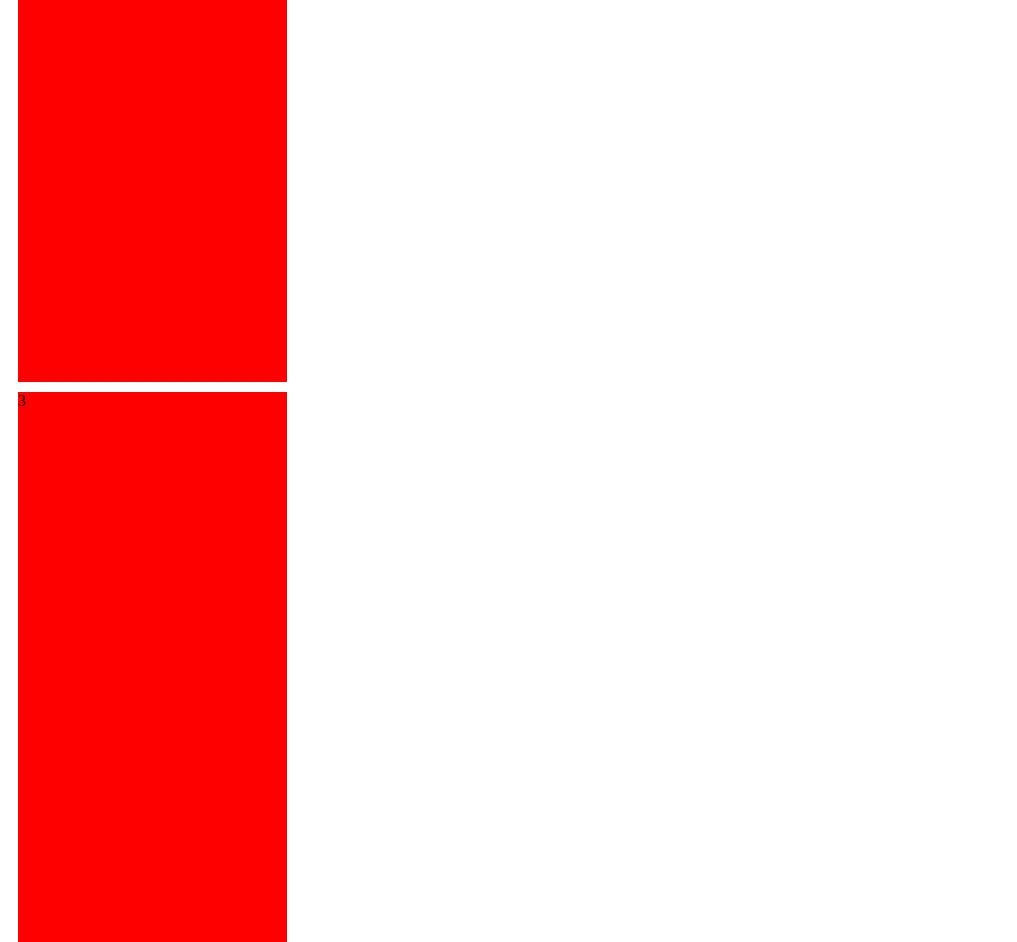
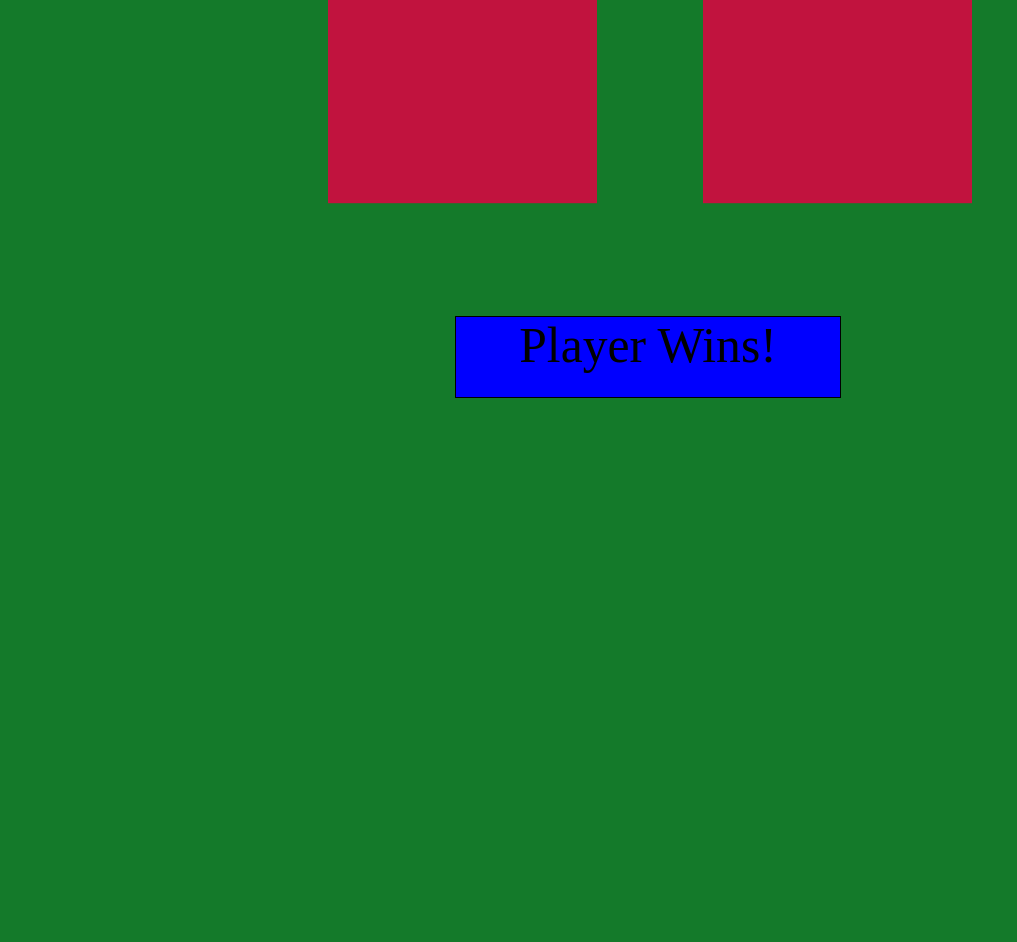
Before and after one commit to Programmerdavedude/website-workshop, a plain HTML site: page War-card-game/index.html in a window 1280 px wide. Shown: the part 428-1370 px from the top of the page, without its empty margins (0-1017 px from the left). After the commit the page ends 984 px from the top, so only its background shows below. Drawn offline with nearby package versions, Linux system fonts and the light colour scheme.

Commit message:
finished war game but could add more

```diff
--- a/War-card-game/index.html
+++ b/War-card-game/index.html
@@ -7,8 +7,11 @@
   <link rel="stylesheet" type="text/css"  href="style.css">
 </head>
 <body>
-  <div id="playerCard" class="card">8</div>
-  <div id="cpuCard" class="card">3</div>
+  <div id="playerCard" class="card">error</div>
+  <div id="cpuCard" class="card">error</div>
+  <div id="ayer">error</div>
+  </div>
+  <script src="https://ajax.googleapis.com/ajax/libs/jquery/2.2.0/jquery.min.js"></script>
   <script src="main.js" type="text/javascript"></script>
 </body>
 </html>
--- a/War-card-game/main.js
+++ b/War-card-game/main.js
@@ -0,0 +1,47 @@
+function cardSuit(plr, id){
+    if(plr < 11 && plr > 1){
+        document.getElementById(id).innerHTML = plr;
+    }
+    if(plr == 1){
+        document.getElementById(id).innerHTML = "Ace";
+    }
+    if(plr == 11){
+        document.getElementById(id).innerHTML = "Jack";
+    }
+    if(plr == 12){
+        document.getElementById(id).innerHTML = "Queen";
+    }
+    if(plr == 13){
+        document.getElementById(id).innerHTML = "King";
+    }
+}
+$(document).ready(function(){
+    var pcard;
+    var cpucard;
+    // cpucard = 12;
+    // pcard = ;
+    cpucard = Math.floor(Math.random() * 13) + 1;
+    cardSuit(cpucard, "cpuCard");
+    pcard = Math.floor(Math.random() * 13) + 1;
+    cardSuit(pcard, "playerCard");
+    function win(){
+        if(cpucard == pcard){
+            document.getElementById("ayer").innerHTML = "Draw!";
+        }
+        if(pcard == 1){
+            document.getElementById("ayer").innerHTML = "Player Wins!";
+            return;
+        }
+        if(cpucard == 1){
+            document.getElementById("ayer").innerHTML = "Computer Wins!";
+            return;
+        }
+        if(pcard > cpucard){
+            document.getElementById("ayer").innerHTML = "Player Wins!";
+        }
+        if(cpucard > pcard){
+            document.getElementById("ayer").innerHTML = "Computer Wins!";
+        }
+    }
+    win();
+});
--- a/War-card-game/style.css
+++ b/War-card-game/style.css
@@ -5,12 +5,38 @@ html {
 body{
     height: 100%;
     width: 100%;
+    overflow: hidden;
+    padding: 0px;
+    background-color: #147a2a;
 }
 .card{
-    height: 33%;
+    padding: 0px;
+    display: inline-block;
+    background-color: #c1133e;
+    margin-top: 50%;
+    height: 42%;
+    max-height: 42%;
+    text-align: center;
     width: 21%;
-    background-color: red;
-    margin: 10px;
-    max-height: 100%;
-    min-height: 100%;
+    font-size: 650%;
+    transform: translate(-0, -105%);
 }
+#playerCard{
+    margin-left: 25%;
+
+}
+#cpuCard{
+    margin-left: 8%;
+}
+#ayer{
+    background-color: blue;
+    border: 1px solid black;
+    height: 10%;
+    width: 30%;
+    position: relative;
+    top: -30%;
+    left: 50%;
+    transform: translate(-50%, -0);
+    text-align: center;
+    font-size: 310%;
+}
```
